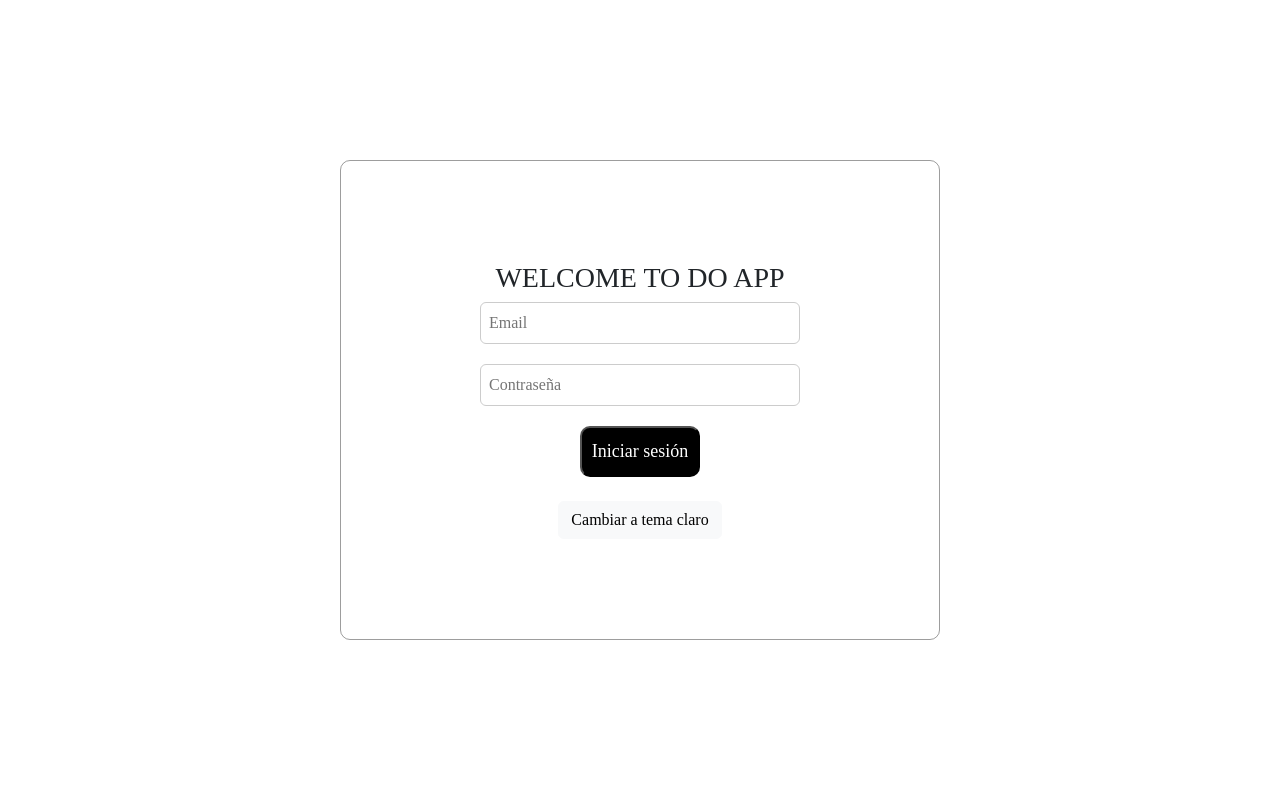
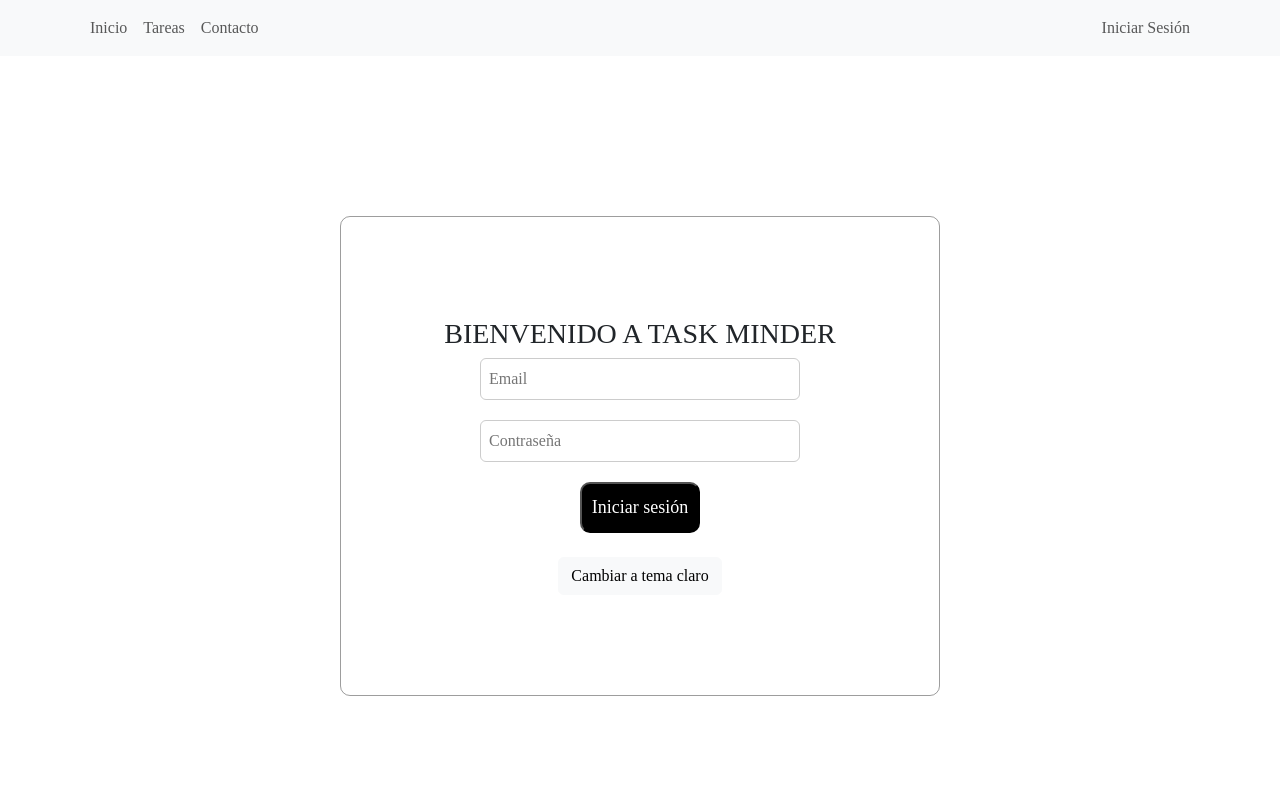
Before and after one commit to FrancoExeqGarcia/TPIToDoAppLC3, a React (Create React App) app in the folder todoapp/: page / in a window 1280 px wide. Shown: the top 800 px of the page. Built offline with nearby package versions, Linux system fonts and the light colour scheme; a web font is replaced by a local one.

Commit message:
create navbar

```diff
--- a/todoapp/package.json
+++ b/todoapp/package.json
@@ -8,7 +8,7 @@
     "@testing-library/user-event": "^13.5.0",
     "bootstrap": "^5.3.2",
     "react": "^18.2.0",
-    "react-bootstrap": "^2.9.0",
+    "react-bootstrap": "^2.9.1",
     "react-dom": "^18.2.0",
     "react-scripts": "5.0.1",
     "web-vitals": "^2.1.4"
--- a/todoapp/src/App.js
+++ b/todoapp/src/App.js
@@ -12,10 +12,10 @@ import Login from "./Components/logIn/LogIn";
 function App() {
   return (
     <div className="app">
-      <Login />
       <NavBar>
         <User />
       </NavBar>
+      <Login />
       <SideBar>
         <Projects />
         <EditTodo />
--- a/todoapp/src/Components/logIn/LogIn.js
+++ b/todoapp/src/Components/logIn/LogIn.js
@@ -43,7 +43,7 @@ const Login = () => {
   return (
     <div className="login-container">
       <div className={`login-box ${theme === "DARK" && "login-box-dark"}`}>
-        <h3>WELCOME TO DO APP</h3>
+        <h3>BIENVENIDO A TASK MINDER</h3>
         <div className="input-container">
           <input
             className="input-control"
--- a/todoapp/src/Components/navBar/NavBar.js
+++ b/todoapp/src/Components/navBar/NavBar.js
@@ -1,6 +1,38 @@
 import React from "react";
+
 const NavBar = () => {
-  return <div className="navbar">NavBar</div>;
+  return (
+    <nav className="navbar navbar-expand-lg navbar-light bg-light">
+      <div className="container">
+        <ul className="navbar-nav">
+          <li className="nav-item">
+            <a className="nav-link" href="/">
+              Inicio
+            </a>
+          </li>
+          <li className="nav-item">
+            <a className="nav-link" href="/tareas">
+              Tareas
+            </a>
+          </li>
+          <li className="nav-item">
+            <a className="nav-link" href="/contacto">
+              Contacto
+            </a>
+          </li>
+        </ul>
+        <ul className="navbar-nav ml-auto">
+          {" "}
+          {}
+          <li className="nav-item">
+            <a className="nav-link" href="/iniciar-sesion">
+              Iniciar Sesión
+            </a>
+          </li>
+        </ul>
+      </div>
+    </nav>
+  );
 };
 
 export default NavBar;
```
Also changed, not shown: todoapp/src/Components/addNewUser/AddNewUser.js (+8 -8 lines), 1 other file (tests, documents, lock files or other folders).
